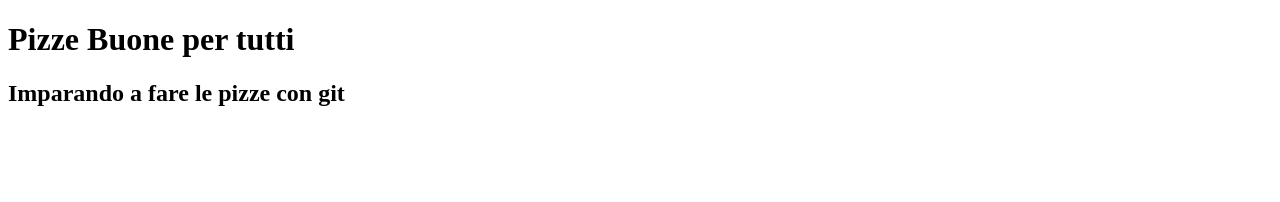
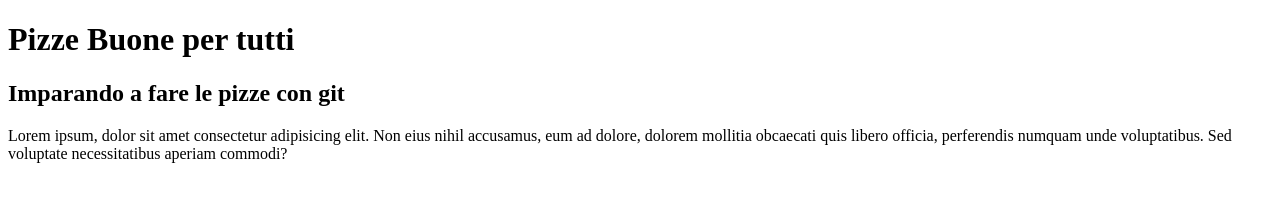
Before and after one commit to nicomil/pizzebuoneit, a plain HTML site: page index.html in a window 1280 px wide. Drawn offline with Linux system fonts and the light colour scheme.

Commit message:
descrizione

```diff
--- a/index.html
+++ b/index.html
@@ -9,5 +9,7 @@
 <body>
     <h1>Pizze Buone per tutti</h1>
     <h2>Imparando a fare le pizze con git</h2>
+    <p>Lorem ipsum, dolor sit amet consectetur adipisicing elit. Non eius nihil accusamus, eum ad dolore, dolorem mollitia obcaecati quis libero officia, perferendis numquam unde voluptatibus. Sed voluptate necessitatibus aperiam commodi?</p>
+
 </body>
 </html>
```
